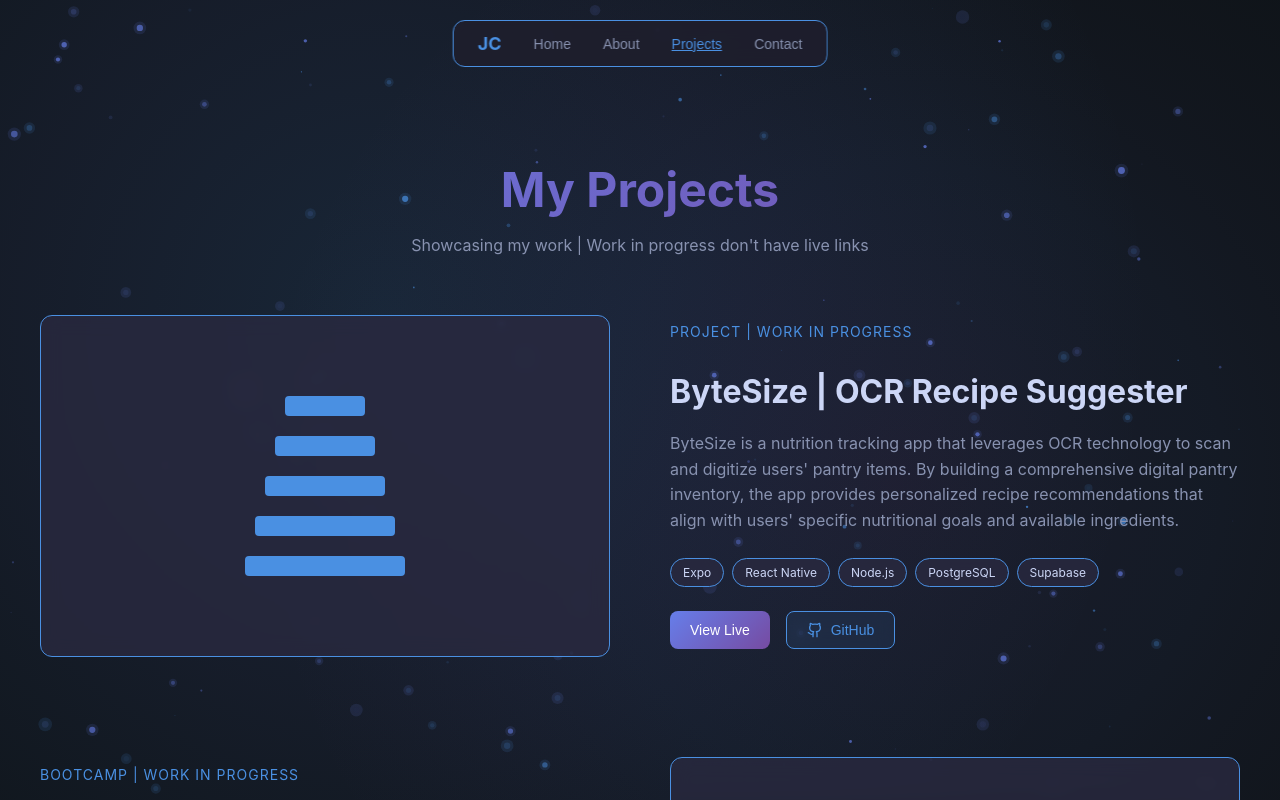
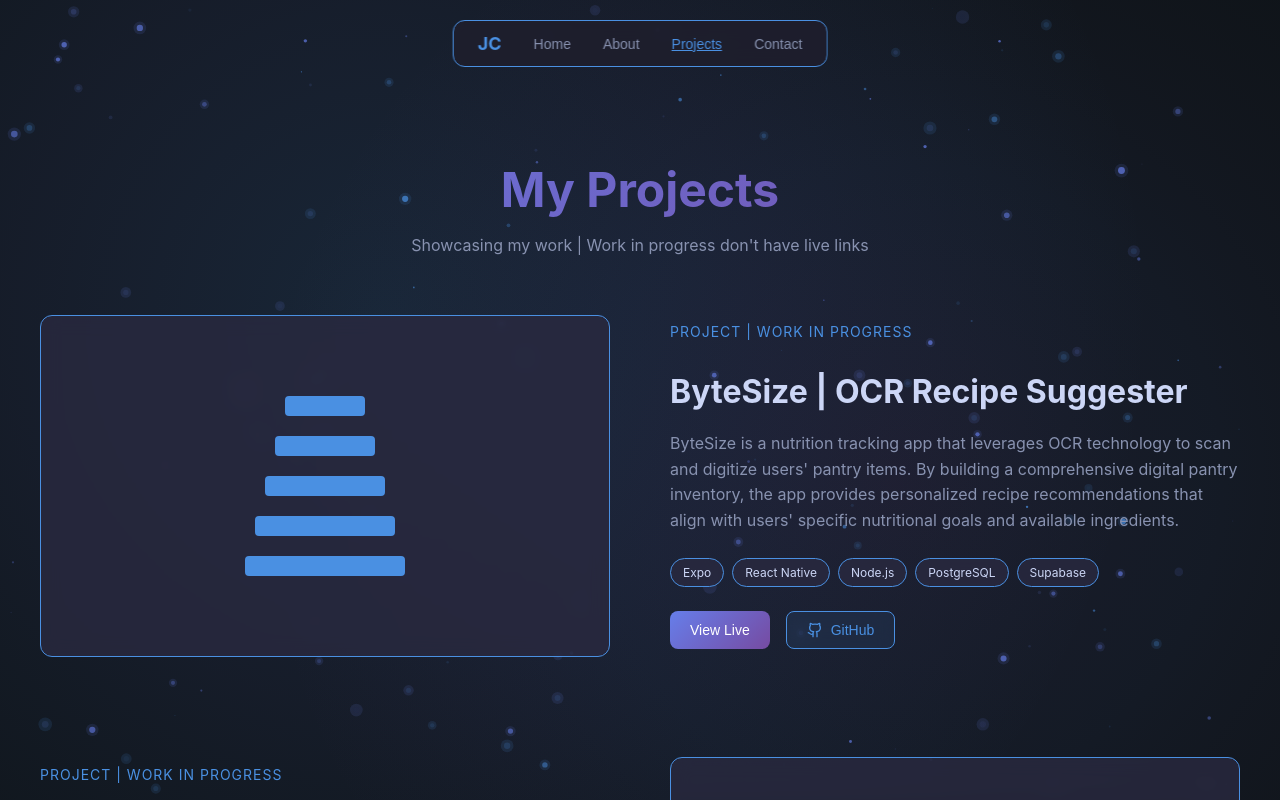
Before and after one commit to jalenchan1/Jalen-Chan-Portfolio, a React (Create React App) app: page / in a window 1280 px wide. Both pictures are taken after a click on the button "View My Work →". Shown: the top 800 px of the page. Built offline with nearby package versions, Linux system fonts and the light colour scheme.

Commit message:
Ready for deployment

```diff
--- a/package.json
+++ b/package.json
@@ -2,6 +2,7 @@
   "name": "my-portfolio",
   "version": "0.1.0",
   "private": true,
+  "homepage": "https://jalenchan1.github.io/my-portfolio",
   "dependencies": {
     "@testing-library/dom": "^10.4.1",
     "@testing-library/jest-dom": "^6.6.4",
--- a/src/App.js
+++ b/src/App.js
@@ -420,7 +420,7 @@ const Portfolio = () => {
             Developer Tools
           </h4>
           <div style={{ display: 'flex', flexWrap: 'wrap', gap: '8px' }}>
-            {['Power BI', 'Git', 'Jupyter', 'PyCharm', 'GitHub', 'PostgreSQL', 'Databeam', 'Excel', 'React'].map(skill => (
+            {['Power BI', 'Git', 'Jupyter', 'FastAPI', 'Node.js', 'PostgreSQL', 'Supabase', 'Excel', 'React'].map(skill => (
               <span key={skill} style={{
                 backgroundColor: 'rgba(42, 42, 64, 0.8)',
                 color: '#CCD6F6',
@@ -445,7 +445,7 @@ const Portfolio = () => {
             Libraries and Frameworks
           </h4>
           <div style={{ display: 'flex', flexWrap: 'wrap', gap: '8px' }}>
-            {['Pandas', 'TensorFlow', 'Matplotlib', 'Plotly', 'Scikit-learn', 'Seaborn', 'NumPy', 'Keras'].map(skill => (
+            {['Pandas', 'TensorFlow', 'Matplotlib', 'Seaborn', 'Scikit-learn', 'NLTK', 'Tensorflow'].map(skill => (
               <span key={skill} style={{
                 backgroundColor: 'rgba(42, 42, 64, 0.8)',
                 color: '#CCD6F6',
@@ -622,7 +622,7 @@ const Portfolio = () => {
               textTransform: 'uppercase',
               letterSpacing: '1px'
             }}>
-              BOOTCAMP | WORK IN PROGRESS
+              PROJECT | WORK IN PROGRESS
             </div>
             <h3 style={{
               fontSize: '32px',
```
